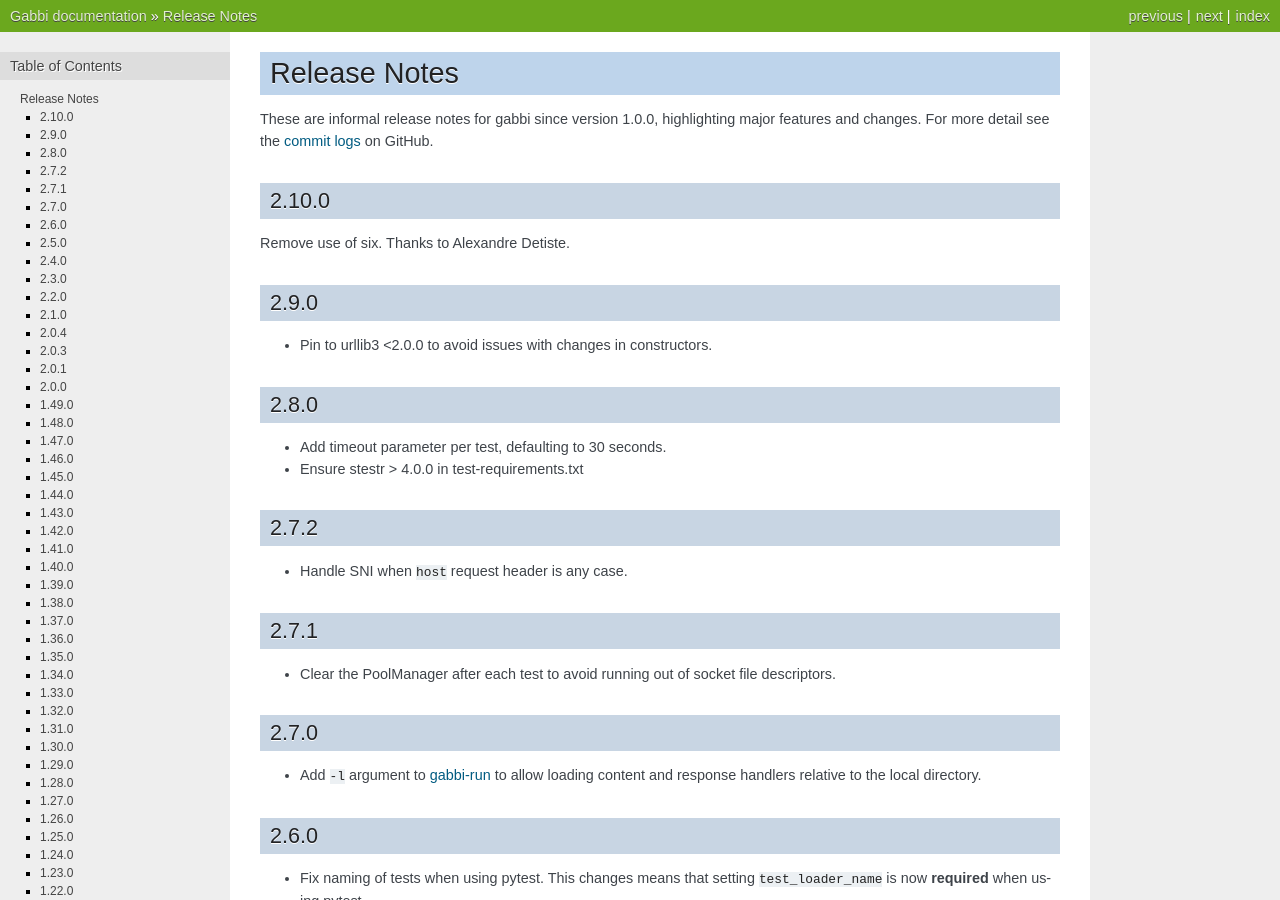
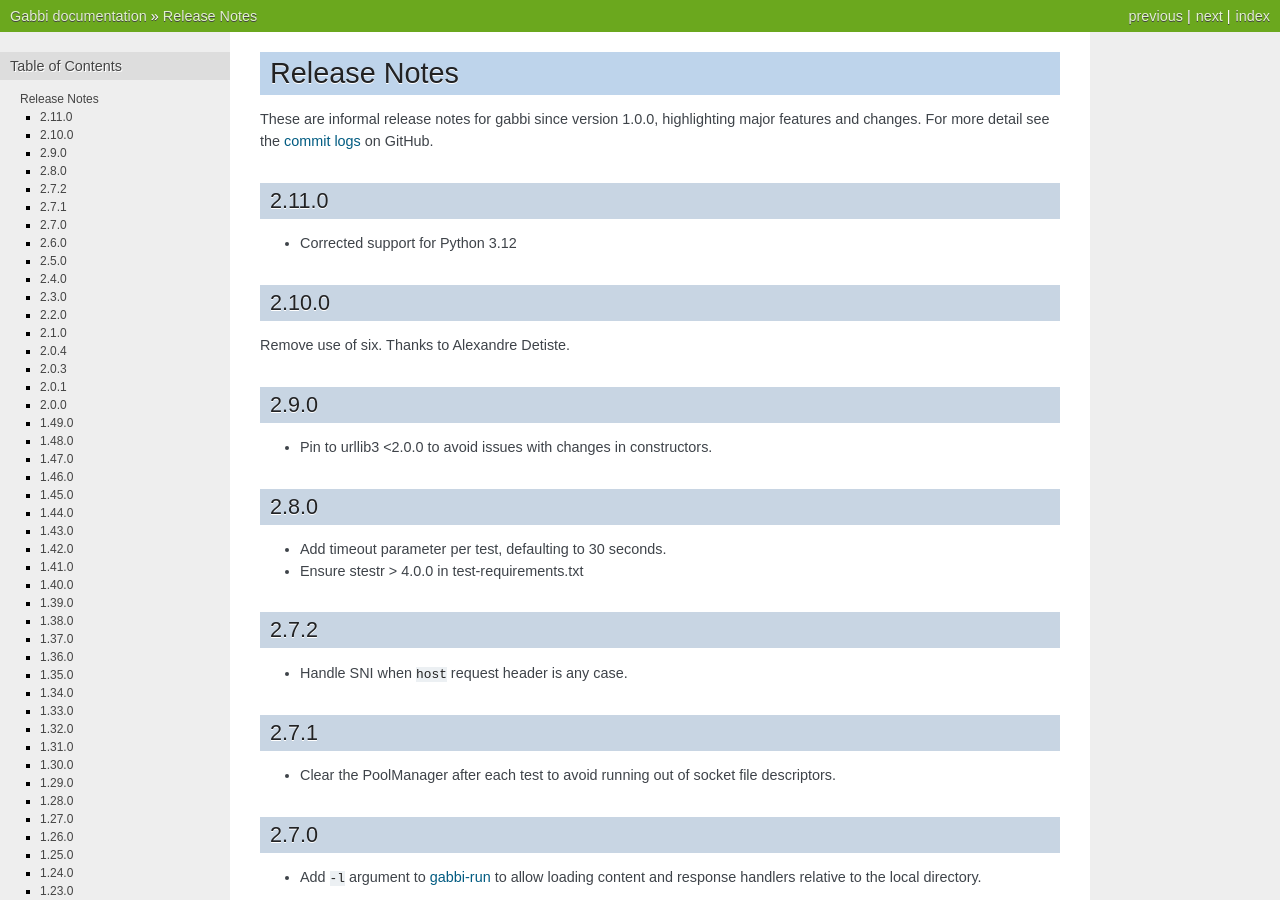
Before and after one commit to cdent/gabbi, a Sphinx documentation site: the page built from docs/source/release.rst, in a window 1280 px wide and 900 px high. Built offline with Sphinx 7.4.7, drawn with Linux system fonts in a browser that asks for light colours.

Commit message:
Release 2.11.0
Python 3.12 support

```diff
--- a/README.rst
+++ b/README.rst
@@ -20,7 +20,7 @@
 See the docs_ for more details on the many features and formats for
 setting request headers and bodies and evaluating responses.
 
-Gabbi is tested with Python 3.6, 3.7, 3.8, 3.9, 3.10 and pypy3.
+Gabbi is tested with Python 3.7, 3.8, 3.9, 3.10, 3.11, 3.12 and pypy3.
 
 Tests can be run using `unittest`_ style test runners, `pytest`_
 or from the command line with a `gabbi-run`_ script.
--- a/docs/source/release.rst
+++ b/docs/source/release.rst
@@ -4,6 +4,11 @@
 These are informal release notes for gabbi since version 1.0.0,
 highlighting major features and changes. For more detail see
 the `commit logs`_ on GitHub.
+
+2.11.0
+-----
+
+* Corrected support for Python 3.12
 
 2.10.0
 ------
--- a/gabbi/__init__.py
+++ b/gabbi/__init__.py
@@ -12,4 +12,4 @@
 # under the License.
 """See gabbi.driver and gabbbi.case."""
 
-__version__ = '2.10.0'
+__version__ = '2.11.0'
```
